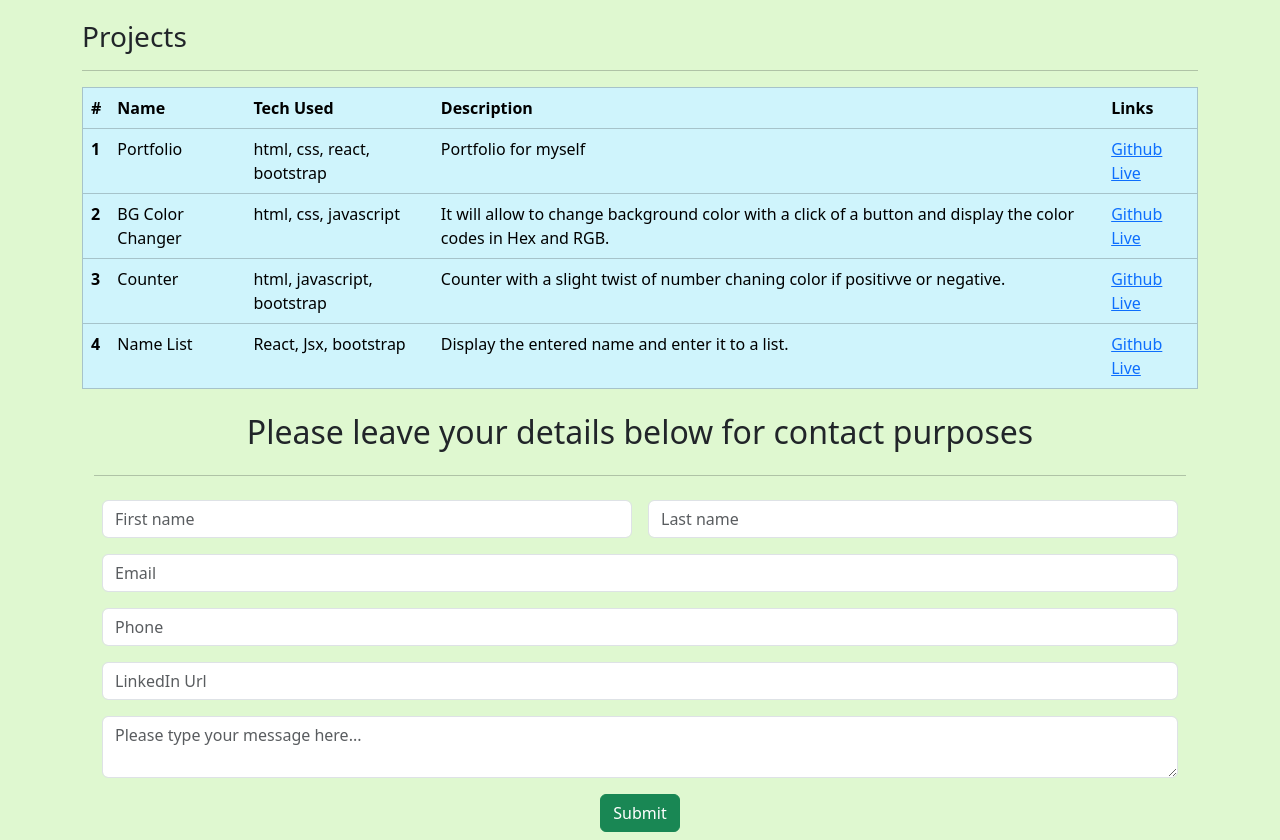
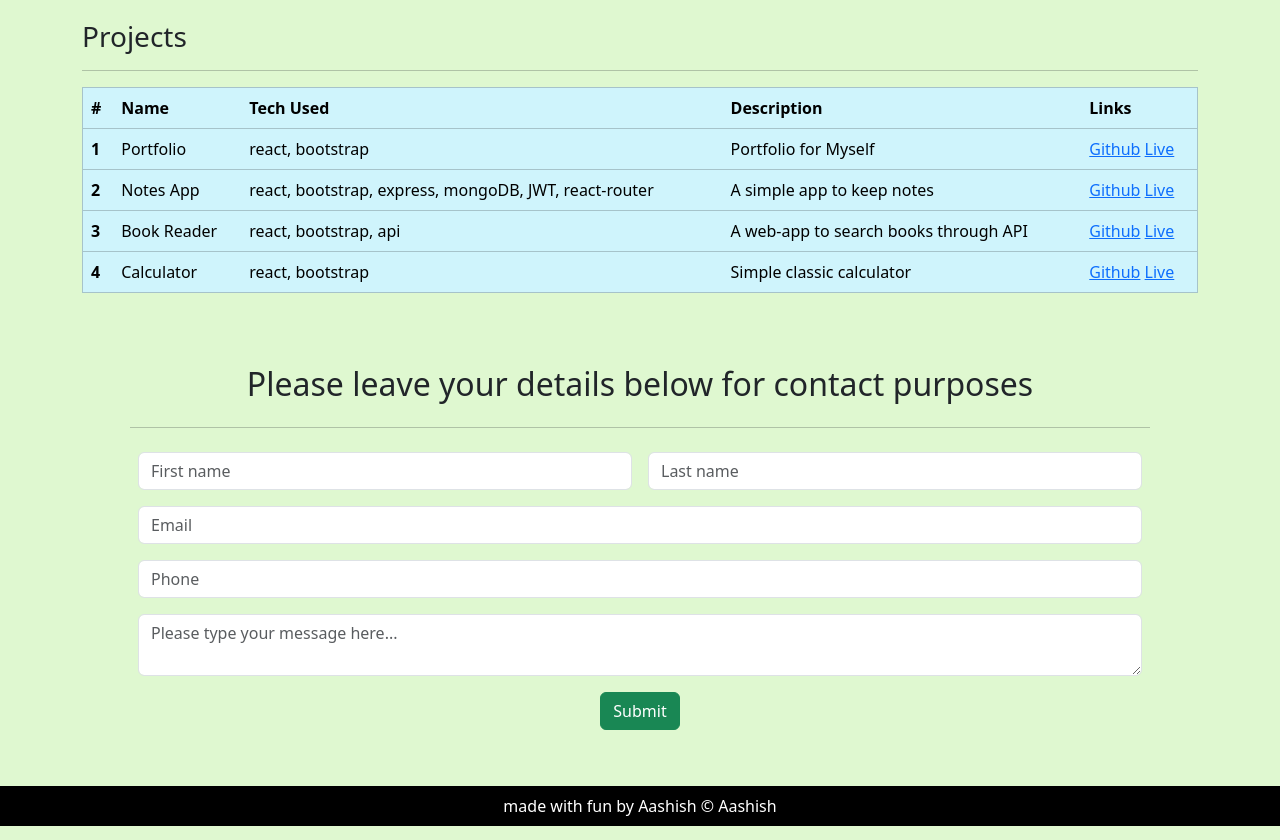
Before and after one commit to AashPau/react-resume, a React (Vite) app: page / in a window 1280 px wide. Shown: the part 580-1420 px from the top of the page. Built offline with nearby package versions, Linux system fonts and the light colour scheme.

Commit message:
add a footer, update the projects and their links

```diff
--- a/src/App.jsx
+++ b/src/App.jsx
@@ -5,6 +5,7 @@ import { Footer } from "./Component/Footer";
 
 function App() {
   return (
+    <>
       <div className="container mt-3">
         <div>
           <Header />
@@ -12,10 +13,10 @@ function App() {
         <div>
           <Body />
         </div>
-			<div>
+        <div></div>
+      </div>
       <Footer />
-			</div>
-		</div>
+    </>
   );
 }
 
--- a/src/Component/Body.jsx
+++ b/src/Component/Body.jsx
@@ -2,6 +2,7 @@ import React from "react";
 import { Projects } from "./Projects";
 // import { Skills } from "./Skills";
 import { SkillsView } from "./SkillsView";
+import { Form } from "./Form";
 
 export const Body = () => {
   return (
@@ -21,6 +22,7 @@ export const Body = () => {
       <br />
       <br />
       <Projects />
+      <Form />
     </div>
   );
 };
--- a/src/Component/Footer.jsx
+++ b/src/Component/Footer.jsx
@@ -1,84 +1,9 @@
-import React from "react";
-
 export const Footer = () => {
-	return (
-		<div className="wrapper">
-			<div className="container">
-				{/* form heading */}
-				<h2 className="text-center p-2">
-					Please leave your details below for contact purposes
-				</h2>
-				<hr />
-				{/* form for contact */}
-				<form action="">
-					<div className="row g-3 p-2">
-						<div className="col">
-							<input
-								type="text"
-								className="form-control"
-								placeholder="First name"
-								aria-label="First name"
-								required
-							/>
-						</div>
-						<div className="col">
-							<input
-								type="text"
-								className="form-control"
-								placeholder="Last name"
-								aria-label="Last name"
-							/>
-						</div>
-					</div>
-					<div className="row g-3 p-2">
-						<div className="col-md">
-							<input
-								type="email"
-								className="form-control"
-								id="inputEmail"
-								placeholder="Email"
-								required
-							/>
-						</div>
-					</div>
-					<div className="row g-3 p-2">
-						<div className="col-md">
-							<input
-								type="number"
-								className="form-control"
-								id="phone"
-								placeholder="Phone"
-								required
-							/>
-						</div>
-					</div>
-					<div className="row g-3 p-2">
-						<div className="col-md">
-							<input
-								type="url"
-								className="form-control"
-								id="linkedinUrl"
-								placeholder="LinkedIn Url"
-								required
-							/>
-						</div>
-					</div>
-					<div className="row g-3 p-2">
-						<div className="col-md">
-							<textarea
-								className="form-control"
-								id="message-box"
-								placeholder="Please type your message here..."
-							/>
-						</div>
-					</div>
-					<div className="row g-3 p-2">
-						<div className="col-md text-center">
-							<button className="btn btn-success">Submit</button>
-						</div>
-					</div>
-				</form>
-			</div>
-		</div>
-	);
+  return (
+    <>
+      <div className="bg-black text-white text-center p-2">
+        made with fun by Aashish &copy; Aashish
+      </div>
+    </>
+  );
 };
--- /dev/null
+++ b/src/Component/Form.jsx
@@ -0,0 +1,70 @@
+export const Form = () => {
+  return (
+    <div className="container p-5">
+      {/* form heading */}
+      <h2 className="text-center p-2">
+        Please leave your details below for contact purposes
+      </h2>
+      <hr />
+      {/* form for contact */}
+      <form action="">
+        <div className="row g-3 p-2">
+          <div className="col">
+            <input
+              type="text"
+              className="form-control"
+              placeholder="First name"
+              aria-label="First name"
+              required
+            />
+          </div>
+          <div className="col">
+            <input
+              type="text"
+              className="form-control"
+              placeholder="Last name"
+              aria-label="Last name"
+            />
+          </div>
+        </div>
+        <div className="row g-3 p-2">
+          <div className="col-md">
+            <input
+              type="email"
+              className="form-control"
+              id="inputEmail"
+              placeholder="Email"
+              required
+            />
+          </div>
+        </div>
+        <div className="row g-3 p-2">
+          <div className="col-md">
+            <input
+              type="number"
+              className="form-control"
+              id="phone"
+              placeholder="Phone"
+              required
+            />
+          </div>
+        </div>
+
+        <div className="row g-3 p-2">
+          <div className="col-md">
+            <textarea
+              className="form-control"
+              id="message-box"
+              placeholder="Please type your message here..."
+            />
+          </div>
+        </div>
+        <div className="row g-3 p-2">
+          <div className="col-md text-center">
+            <button className="btn btn-success">Submit</button>
+          </div>
+        </div>
+      </form>
+    </div>
+  );
+};
--- a/src/Component/Projects.jsx
+++ b/src/Component/Projects.jsx
@@ -5,29 +5,29 @@ const projects = [
     title: "Portfolio",
     techUsed: "react, bootstrap",
     description: "Portfolio for Myself",
-    siteLink: "",
-    gitHubLink: "",
+    siteLink: "aashishpaudel.com",
+    gitHubLink: "https://github.com/AashPau/react-resume",
   },
   {
-    title: "Portfolio",
-    techUsed: "react, bootstrap",
-    description: "Portfolio for Myself",
-    siteLink: "",
-    gitHubLink: "",
+    title: "Notes App",
+    techUsed: "react, bootstrap, express, mongoDB, JWT, react-router",
+    description: "A simple app to keep notes",
+    siteLink: "https://note-app-mu-beryl.vercel.app",
+    gitHubLink: "https://github.com/AashPau/Note-app",
   },
   {
-    title: "Portfolio",
-    techUsed: "react, bootstrap",
-    description: "Portfolio for Myself",
-    siteLink: "",
-    gitHubLink: "",
+    title: "Book Reader",
+    techUsed: "react, bootstrap, api",
+    description: "A web-app to search books through API",
+    siteLink: "https://book-reader-ten.vercel.app",
+    gitHubLink: "https://github.com/AashPau/book-reader",
   },
   {
-    title: "Portfolio",
+    title: "Calculator",
     techUsed: "react, bootstrap",
-    description: "Portfolio for Myself",
-    siteLink: "",
-    gitHubLink: "",
+    description: "Simple classic calculator",
+    siteLink: "https://calculator-sandy-nine-18.vercel.app",
+    gitHubLink: "https://github.com/AashPau/calculator",
   },
 ];
 export const Projects = () => {
@@ -47,74 +47,22 @@ export const Projects = () => {
             </tr>
           </thead>
           <tbody>
-            <tr>
-              <th scope="row">1</th>
-              <td>Portfolio</td>
-              <td>html, css, react, bootstrap</td>
-              <td>Portfolio for myself</td>
+            {projects.map((project, i) => (
+              <tr key={i}>
+                <th scope="row">{i + 1}</th>
+                <td>{project.title}</td>
+                <td>{project.techUsed}</td>
+                <td>{project.description}</td>
                 <td>
-                <a href="https://github.com/AashPau/Portfolio" target="_blank">
+                  <a href={project.gitHubLink} target="_blank">
                     Github
                   </a>{" "}
-                <a href="aashishpaudel.com" target="_blank">
+                  <a href={project.siteLink} target="_blank">
                     Live
                   </a>
                 </td>
               </tr>
-            <tr>
-              <th scope="row">2</th>
-              <td>BG Color Changer</td>
-              <td>html, css, javascript</td>
-              <td>
-                It will allow to change background color with a click of a
-                button and display the color codes in Hex and RGB.
-              </td>
-              <td>
-                <a
-                  href="https://github.com/AashPau/react-bg-color-changer"
-                  target="_blank"
-                >
-                  Github
-                </a>{" "}
-                <a
-                  href="https://react-bg-color-changer-indol.vercel.app"
-                  target="_blank"
-                >
-                  Live
-                </a>
-              </td>
-            </tr>
-            <tr>
-              <th scope="row">3</th>
-              <td>Counter</td>
-              <td>html, javascript, bootstrap</td>
-              <td>
-                Counter with a slight twist of number chaning color if positivve
-                or negative.
-              </td>
-              <td>
-                <a href="https://github.com/AashPau/counter" target="_blank">
-                  Github
-                </a>{" "}
-                <a href="https://counter-plum-rho.vercel.app/" target="_blank">
-                  Live
-                </a>
-              </td>
-            </tr>
-            <tr>
-              <th scope="row">4</th>
-              <td>Name List</td>
-              <td>React, Jsx, bootstrap</td>
-              <td>Display the entered name and enter it to a list.</td>
-              <td>
-                <a href="https://github.com/AashPau/namelist" target="_blank">
-                  Github
-                </a>{" "}
-                <a href="https://namelist-pied.vercel.app/" target="_blank">
-                  Live
-                </a>
-              </td>
-            </tr>
+            ))}
           </tbody>
         </table>
       </section>
```
Lines whose indentation alone changed are shown as unchanged.
